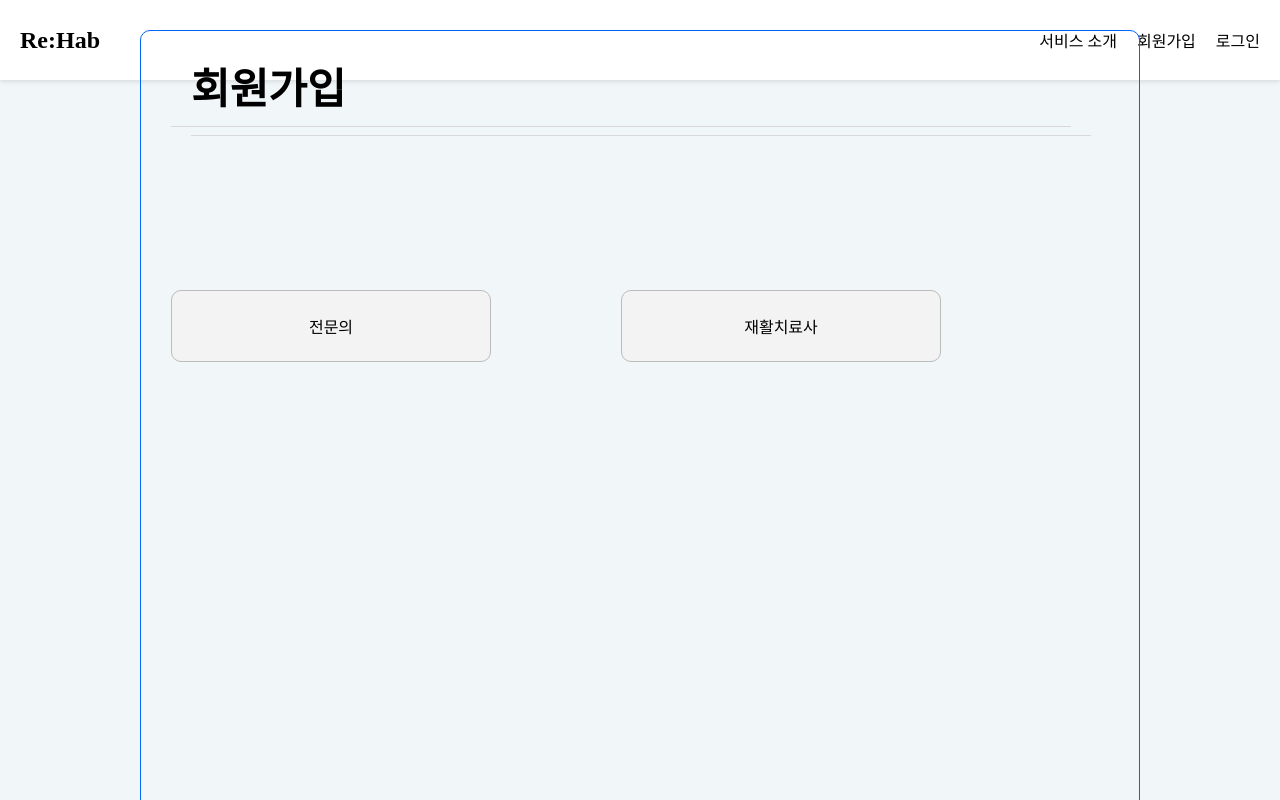
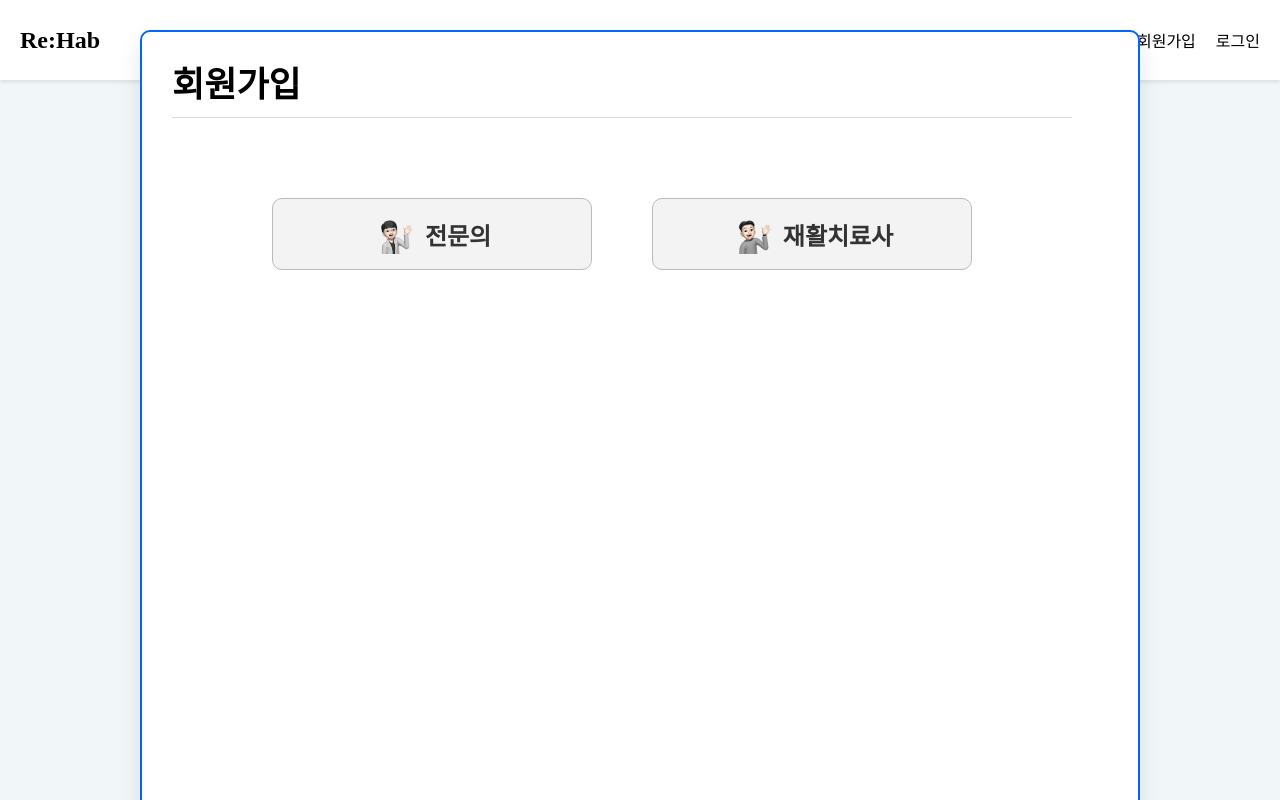
Before and after one commit to sync-without-async/Rehab-FrontEnd, a React (Vite) app: page /signup in a window 1280 px wide. Shown: the top 800 px of the page. Built offline with nearby package versions, Linux system fonts and the light colour scheme.

Commit message:
Feat: 회원가입 Role버튼 적용

```diff
--- a/src/components/Accounts/SignupComponents.jsx
+++ b/src/components/Accounts/SignupComponents.jsx
@@ -1,11 +1,14 @@
 import styled from 'styled-components';
+import RoleButton from '../Button/RoleButton';
 
 const SignupContainer = styled.div`
   width: 1000px;
   height: 1000px;
-  border: 1px solid #0064FF;
   border-radius: 10px;
-  font-family: 'Spoqa Han Sans Neo', 'sans-serif';
+  background-color: #ffffff;
+  border: 2px solid #0064FF;
+  position: relative;
+  box-shadow: 0px 12px 24px rgba(0, 0, 0, 0.1);
 `;
 
 const Divider = styled.div`
@@ -17,37 +20,20 @@ const Divider = styled.div`
   margin-right: auto;
 `;
 
-const Title = styled.div`
-  margin: 24px 0 0 50px;
-  font-size: 42px;
+const Title = styled.h1`
+  font-size: 35px;
+  font-family: 'Spoqa Han Sans Neo', 'sans-serif';
   font-weight: 700;
-  position: relative;
-
-  &::after {
-    content: "";
-    display: block;
-    width: 900px;
-    height: 1px;
-    background-color: #D9D9D9;
-    position: absolute;
-    bottom: -20px;
-    left: 0;
-  }
+  margin-left: 30px;
+  margin-top: 24px;
 `;
 
-const Button = styled.button`
-  width: 320px;
-  height: 72px;
-  background-color: #F3F3F3;
-  border: 1px solid #BBBBBB;
-  border-radius: 10px;
-  font-weight: 500;
-  margin: 163px 0 0 130px;
-  cursor: pointer;
-
-  &:nth-child(3) {
-    margin-left: 30px;
-  }
+const ButtonContainer = styled.div`
+  display: flex;
+  justify-content: space-between;
+  width: 700px;
+  margin-top: 80px;
+  margin-left: 130px;
 `;
 
 const SignupComponents = () => {
@@ -55,8 +41,10 @@ const SignupComponents = () => {
     <SignupContainer>
       <Title>회원가입</Title>
       <Divider />
-      <Button>전문의</Button>
-      <Button>재활치료사</Button>
+      <ButtonContainer>
+        <RoleButton role="doctor" />
+        <RoleButton role="therapist" />
+      </ButtonContainer>
     </SignupContainer>
   );
 };
--- a/src/components/Button/RoleButton.jsx
+++ b/src/components/Button/RoleButton.jsx
@@ -17,8 +17,8 @@ const Button = styled.button`
   cursor: pointer;
 
   font-family: 'Spoqa Han Sans Neo', 'sans-serif';
-  font-weight: 500;
-  font-size: 16px;
+  font-weight: 700;
+  font-size: 24px;
   color: #333;
 `;
 
--- a/src/pages/SignupPage.jsx
+++ b/src/pages/SignupPage.jsx
@@ -19,7 +19,6 @@ const CenteredContainer = styled.div`
 
 const SignupPage = () => {
 
-
   return (
       <PageContainer>
         <Header/>
```
